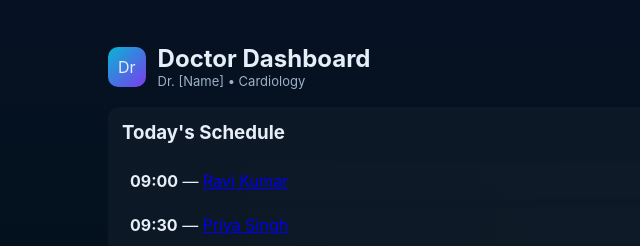
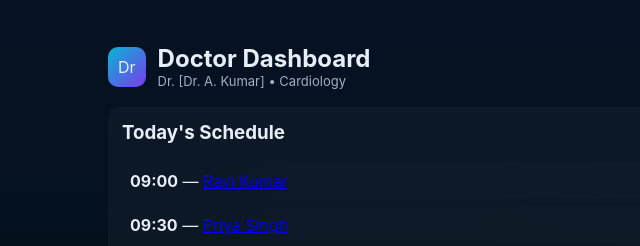
Before and after one commit to Mahimha13/HMS_Hostpital_Management_System, a plain HTML site: page doctor-dashboard.html in a window 1280 px wide. Shown: the top 246 px of the page, 0-640 px from the left. Drawn offline with Linux system fonts and the light colour scheme.

Commit message:
Update doctor-dashboard.html

```diff
--- a/doctor-dashboard.html
+++ b/doctor-dashboard.html
@@ -29,7 +29,7 @@
         <div class="logo">Dr</div>
         <div>
           <h2 style="margin:0">Doctor Dashboard</h2>
-          <div class="small">Dr. [Name] • Cardiology</div>
+          <div class="small">Dr. [Dr. A. Kumar] • Cardiology</div>
         </div>
       </div>
       <div style="display:flex;gap:8px;align-items:center">
```
